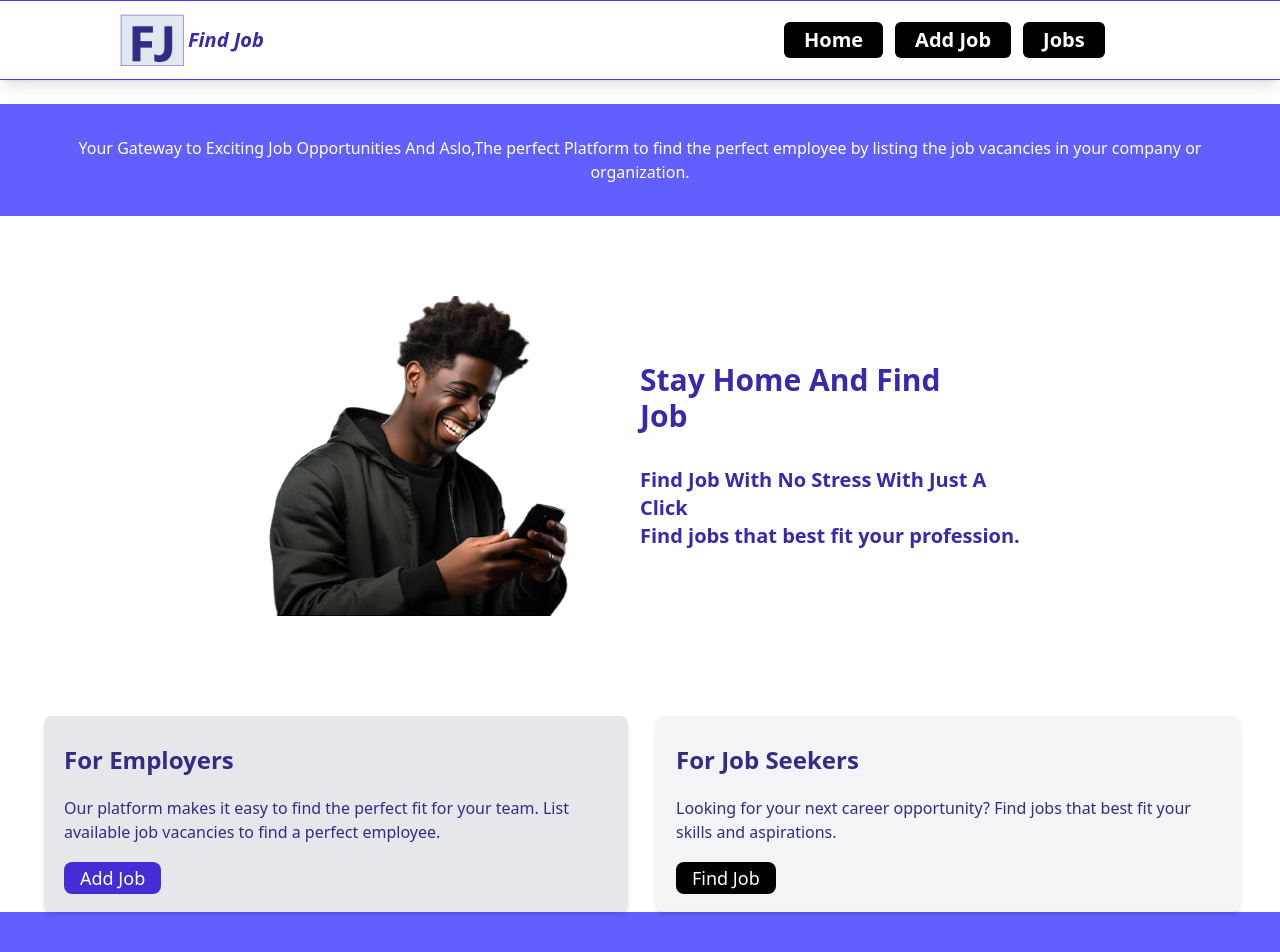
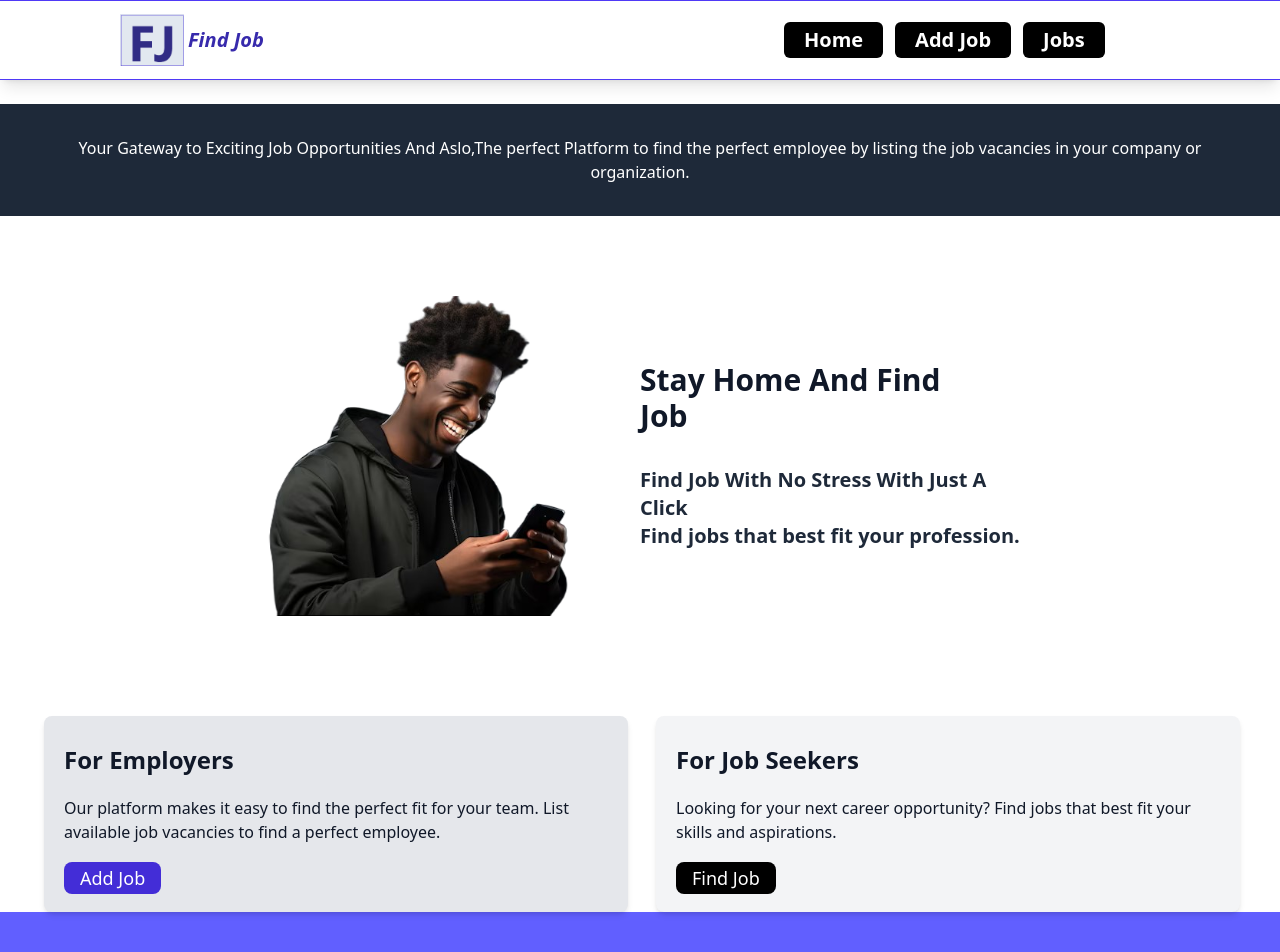
Before and after one commit to AsieduAmos/Jaman-Jobs, a React (Vite) app: page / in a window 1280 px wide. Shown: the top 952 px of the page. Built offline with nearby package versions, Linux system fonts and the light colour scheme.

Commit message:
text color changed in homepage

```diff
--- a/src/pages/HomePage.jsx
+++ b/src/pages/HomePage.jsx
@@ -10,7 +10,7 @@ const HomePage = () => {
   <>
 
      <div className='lg:text-base md:text-5xl text-7xl lg:font-medium md:font-light font-light
-               bg-indigo-500 text-white lg:py-8 py-15 text-center lg:mt-6 md:mt-12 mt-18 lg:w-full w-6xl px-8'>
+               bg-gray-800 text-white lg:py-8 py-15 text-center lg:mt-6 md:mt-12 mt-18 lg:w-full w-6xl px-8'>
         <p className=' '> Your Gateway to Exciting Job Opportunities And Aslo,The perfect Platform
            to find the perfect employee by listing the job vacancies in your company or organization.</p>
 
@@ -21,18 +21,19 @@ const HomePage = () => {
            <img className='lg:w-120 w-200 lg:ml-60 md:ml-40 ml-10' src={findjob}
              alt=" black young man looking on mobile phone" />
            <div className=''>
-             <h2 className='text-3xl text-indigo-800 font-bold mb-8'>
+             <h2 className='text-3xl text-gray-900 font-bold mb-8'>
                  Stay Home And Find<br /> Job
               </h2>
-               <p className='text-xl font-semibold text-indigo-800'>Find Job With No Stress With Just A <br />Click
+               <p className='text-xl font-semibold text-gray-800'>Find Job With No Stress With Just A <br />Click
                <br />Find jobs that best fit your profession.</p>
            </div>
        </div>
 
   <div className='flex lg:flex-row flex-col items-center justify-center lg:mx-10 lg:gap-6 gap-10  '>
-    <div className='bg-gray-200 text-indigo-900 lg:w-3xl md:w-5xl w-5xl lg:py-5 py-20 lg:px-5 px-15 lg:ml-1 md:ml-90 ml-180 lg:mt-10 shadow-md lg:rounded-lg rounded-4xl'>
-        <h2 className='lg:font-bold font-extrabold lg:text-2xl md:text-5xl text-7xl py-2 '>For Employers</h2>
-        <p className='lg:font-normal font-light lg:text-base md:text-4xl text-6xl lg:pb-2 pb-15 lg:my-3 my-6'>
+    <div className='bg-gray-200 text-gray-900 lg:w-3xl md:w-5xl w-5xl lg:py-5 py-20 lg:px-5 px-15 lg:ml-1 md:ml-90 ml-180 lg:mt-10 shadow-md lg:rounded-lg rounded-4xl'>
+        <h2 className='lg:font-bold font-extrabold
+         lg:text-2xl md:text-5xl text-7xl py-2 '>For Employers</h2>
+        <p className='lg:font-normal font-light  lg:text-base md:text-4xl text-6xl lg:pb-2 pb-15 lg:my-3 my-6'>
           Our platform makes it easy to find the perfect fit for your team.
           List available job vacancies to find a perfect employee.
 
@@ -42,7 +43,7 @@ const HomePage = () => {
            hover:text-white transition duration-300 ease-in-out'>Add Job</NavLink>
       </div>
 
-     <div className='bg-gray-100 text-indigo-900 lg:w-3xl md:w-5xl w-5xl lg:py-5 py-20 lg:px-5 px-15 lg:ml-1 md:ml-90 ml-180 mt-10 shadow-md lg:rounded-lg rounded-4xl'>
+     <div className='bg-gray-100 text-gray-900 lg:w-3xl md:w-5xl w-5xl lg:py-5 py-20 lg:px-5 px-15 lg:ml-1 md:ml-90 ml-180 mt-10 shadow-md lg:rounded-lg rounded-4xl'>
         <h2 className='lg:font-bold font-semibold lg:text-2xl md:text-5xl text-7xl py-2 '>For Job Seekers</h2>
         <p className='lg:font-normal font-light lg:text-base md:text-4xl text-6xl lg:pb-2 pb-15 lg:my-3 my-6'>
             Looking for your next career opportunity?
```
